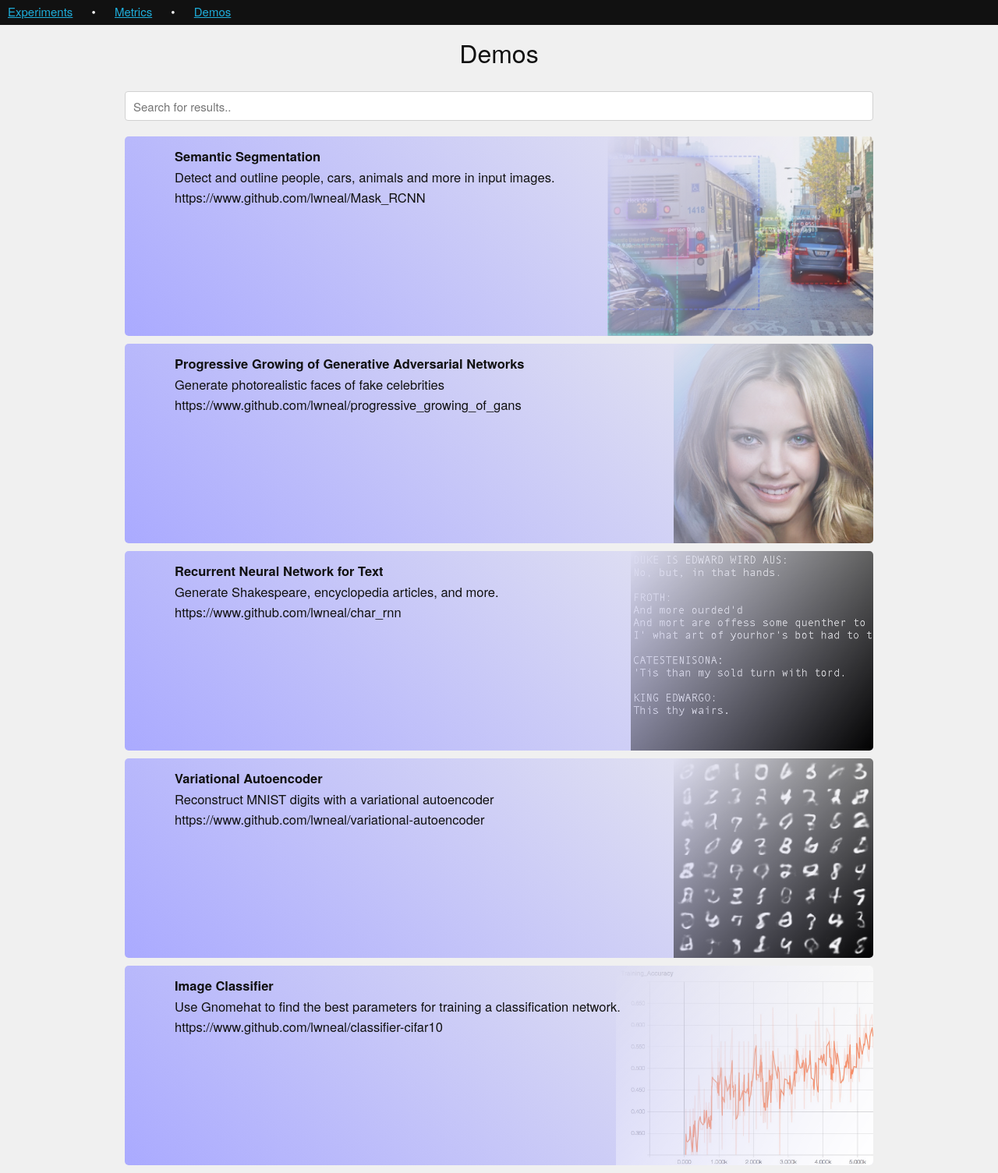
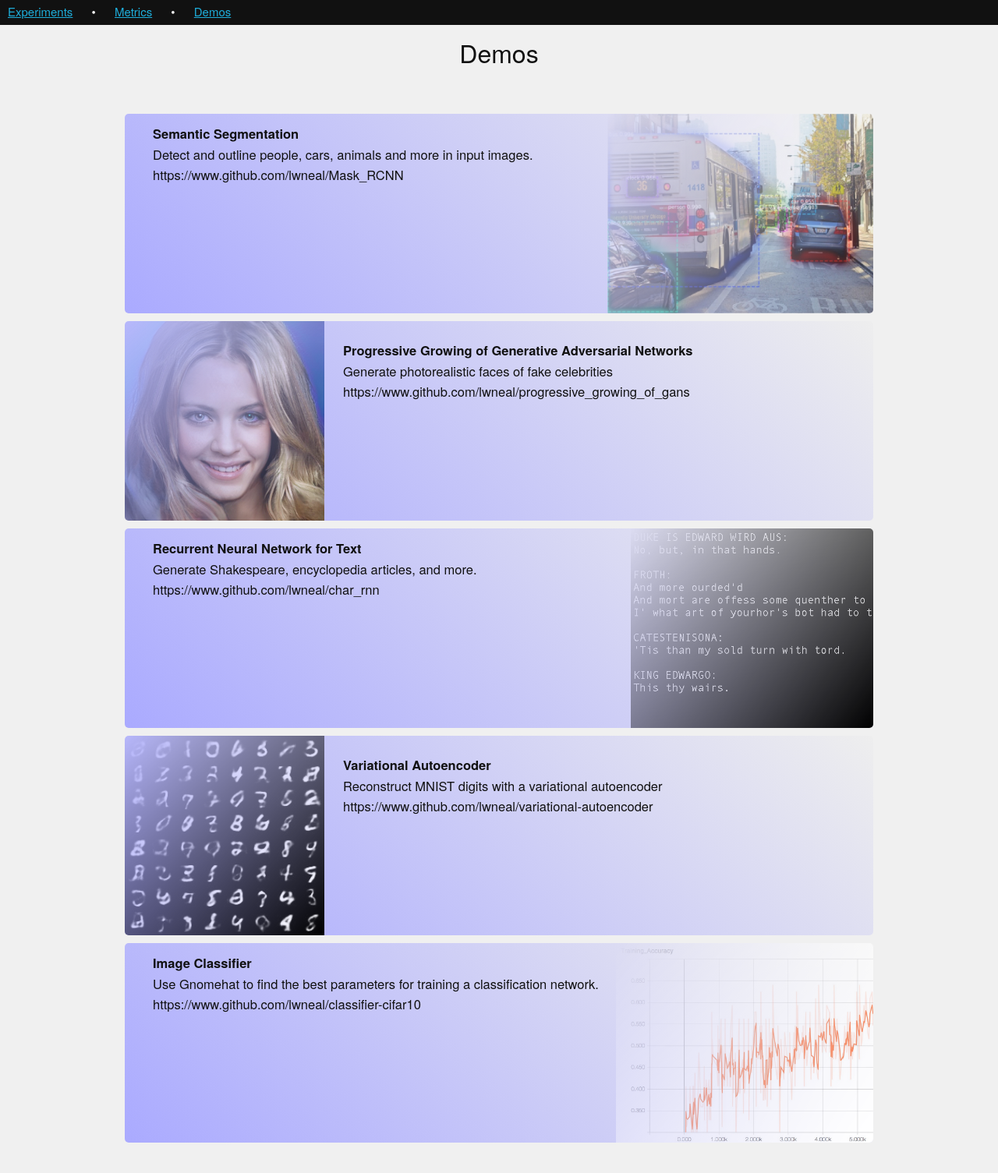
Before and after one commit to gnomehat/gnomehat, a Flask app: page /demos in a window 1280 px wide. Shown: the whole page at 78% size. After the commit the page ends 1466 px from the top, so only its background shows below. Run offline with Flask 2, Linux system fonts and the light colour scheme.

Commit message:
Cool demo page

```diff
--- a/gnomehat/templates/demos.html
+++ b/gnomehat/templates/demos.html
@@ -23,16 +23,30 @@
     <br>
     <div class="row" id="results">
       <div class="column" id="resultsList">
-        <input class="search" type="text" id="resultSearchInput" onkeyup="filterResults()" placeholder="Search for results..">
         <br>
 
         {% for demo in demos: %}
         <a href="demos/{{demo['name']}}">
         <div class="gradient blueish" height=256>
+{% if loop.index is divisibleby(2) %}
+          <div class="img_holder" height=256 style="float:left">
+              <img src="{{demo['image_url']}}" height=256 />
+          </div>
+          <div class="content" style="padding: 24px">
+              <span style="margin:12px"></span>
+              <span class=big>
+                <b>
+                <span class="experiment_name">{{demo['title']}}</span>
+                </b>
+                <br>
+                <span class="headline">{{demo['description']}}</span>
+                <br>
+                https://www.github.com/lwneal/{{demo['name']}}
+              </span>
+          </div>
+{% else %}
           <div class="content" style="float: left">
-            <div class="clickables">
-              <br>
-            </div>
+              <span style="margin:12px"></span>
               <span class=big>
                 <b>
                 <span class="experiment_name">{{demo['title']}}</span>
@@ -46,6 +60,7 @@
           <div class="img_holder" height=256>
               <img src="{{demo['image_url']}}" height=256 />
           </div>
+{% endif %}
           <br>
         </div>
         </a>
```
